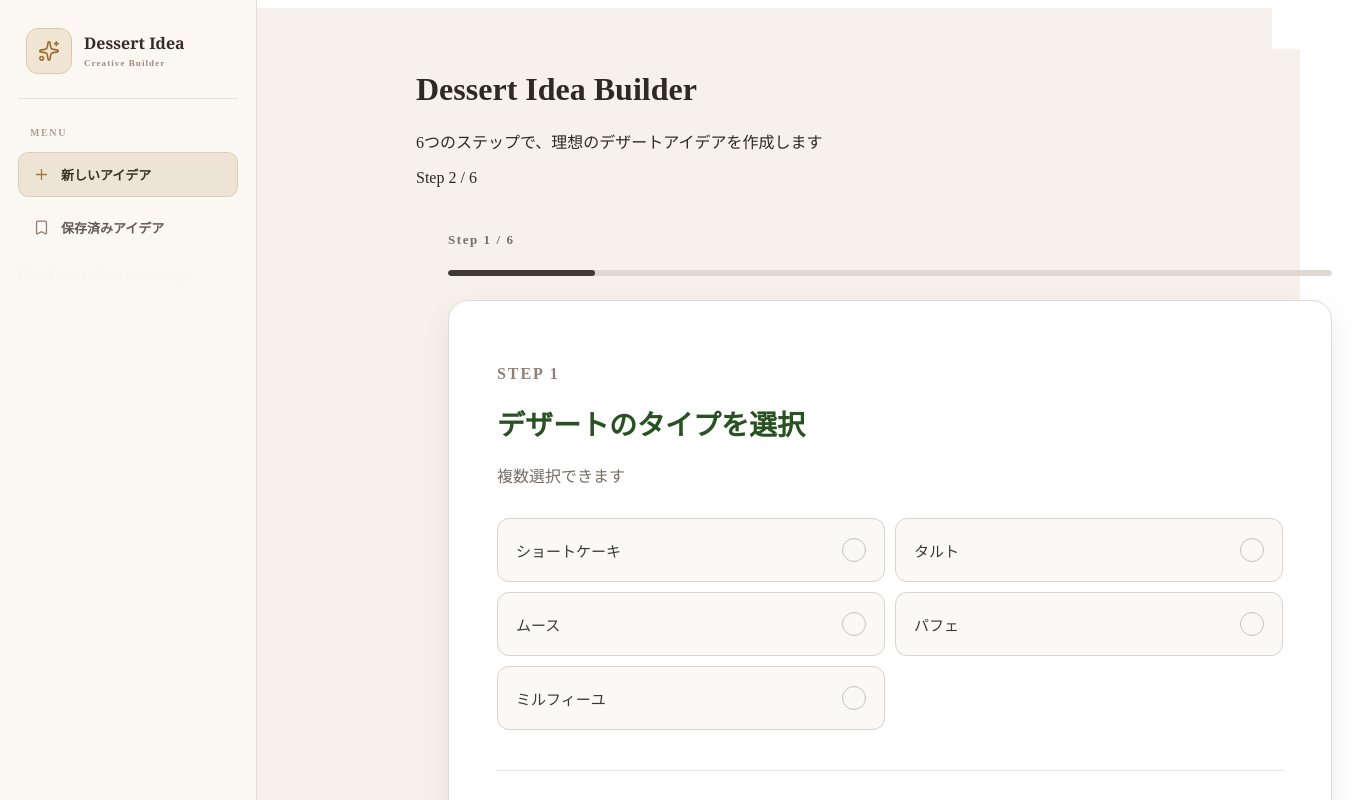
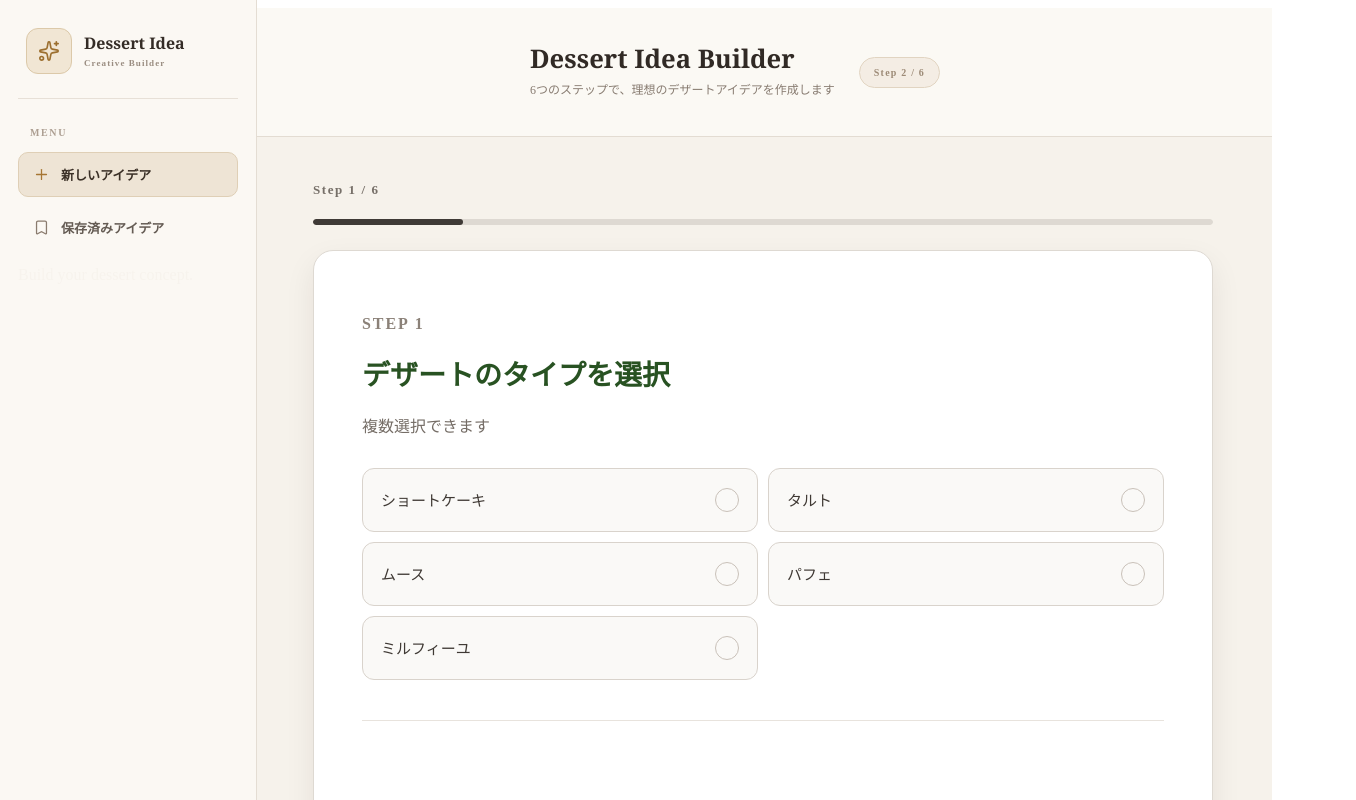
Before and after one commit to usamiyouhei/dessert_idea_builder, a Next.js app: page /idea-builder in a window 1280 px wide. Shown: the top 800 px of the page, 1356 px wide, since content can reach past the window. Built offline with nearby package versions, Linux system fonts and the light colour scheme.

Commit message:
update scss

```diff
--- a/src/app/layout.tsx
+++ b/src/app/layout.tsx
@@ -25,9 +25,7 @@ export default function RootLayout({
 }>) {
   return (
     <html lang="ja" className={`${geistSans.variable} ${geistMono.variable}`}>
-      <body>
-        <AppShell>{children}</AppShell>
-      </body>
+      <body>{children}</body>
     </html>
   );
 }
--- a/src/components/layout/Header/Header.module.scss
+++ b/src/components/layout/Header/Header.module.scss
@@ -0,0 +1,55 @@
+.header {
+  position: sticky;
+  top: 0;
+  z-index: 10;
+
+  display: flex;
+  justify-content: center;
+  align-items: center;
+  gap: 24px;
+
+  min-height: 92px;
+  padding: 18px 32px;
+
+  background-color: rgba(251, 249, 245, 0.94);
+  border-bottom: 1px solid #e3dcd2;
+  backdrop-filter: blur(14px);
+}
+
+.titleArea {
+  min-width: 0;
+}
+
+.title {
+  margin: 0;
+  color: #312a25;
+  font-family: Georgia, "Times New Roman", serif;
+  font-size: clamp(21px, 2vw, 28px);
+  font-weight: 700;
+  line-height: 1.25;
+}
+
+.description {
+  margin: 6px 0 0;
+  color: #887c71;
+  font-size: 12px;
+  line-height: 1.6;
+}
+
+.stepArea {
+  display: flex;
+  flex-shrink: 0;
+  align-items: center;
+  gap: 10px;
+  padding: 9px 14px;
+  background-color: #f4ede4;
+  border: 1px solid #e1d4c1;
+  border-radius: 999px;
+}
+
+.stepLabel {
+  color: #9d8b77;
+  font-size: 10px;
+  font-weight: 700;
+  letter-spacing: 0.12em;
+}
--- a/src/components/layout/Header/Header.tsx
+++ b/src/components/layout/Header/Header.tsx
@@ -20,12 +20,13 @@ export default function Header({
         <h1 className={styles.title}>{title}</h1>
         {description && <p className={styles.description}>{description}</p>}
       </div>
-
-      {currentStep !== undefined && totalSteps !== undefined && (
-        <span>
-          Step {currentStep + 1} / {totalSteps}
-        </span>
-      )}
+      <div className={styles.stepArea}>
+        {currentStep !== undefined && totalSteps !== undefined && (
+          <span className={styles.stepLabel}>
+            Step {currentStep + 1} / {totalSteps}
+          </span>
+        )}
+      </div>
     </header>
   );
 }
```
